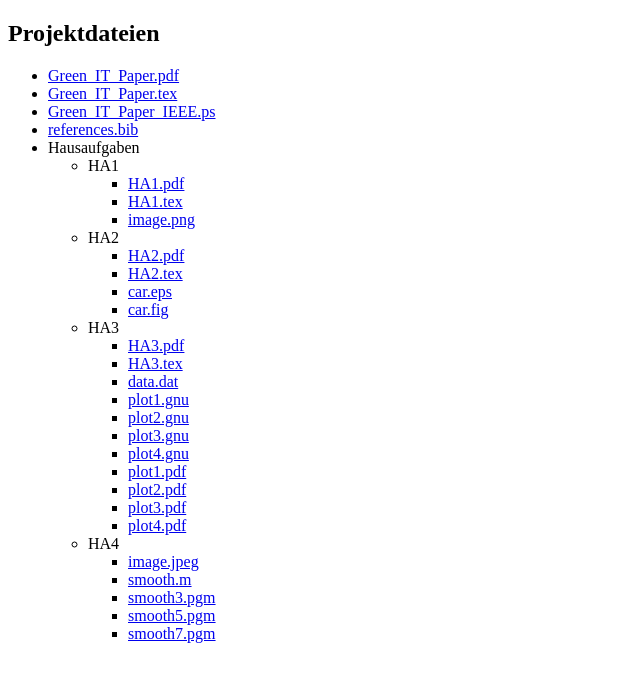
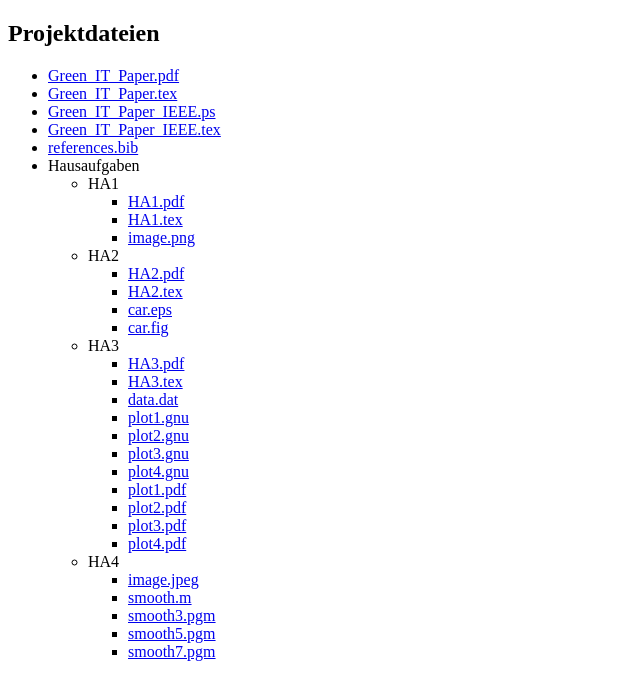
Before and after one commit to ghmbacher/greenit, a plain HTML site: page Verzeichnis/index.html in a window 1280 px wide. Shown: the whole page, without its empty margins (0-640 px from the left). Drawn offline with Linux system fonts and the light colour scheme.

Commit message:
Update index.html

```diff
--- a/Verzeichnis/index.html
+++ b/Verzeichnis/index.html
@@ -14,6 +14,7 @@
       <li><a href="Green_IT_Paper.pdf">Green_IT_Paper.pdf</a></li>
       <li><a href="Green_IT_Paper.tex">Green_IT_Paper.tex</a></li>
       <li><a href="Green_IT_Paper_IEEE.ps">Green_IT_Paper_IEEE.ps</a></li>
+      <li><a href="Green_IT_Paper_IEEE.tex">Green_IT_Paper_IEEE.tex</a></li>
       <li><a href="references.bib">references.bib</a></li>
       <li>Hausaufgaben</li>
         <ul>
```
